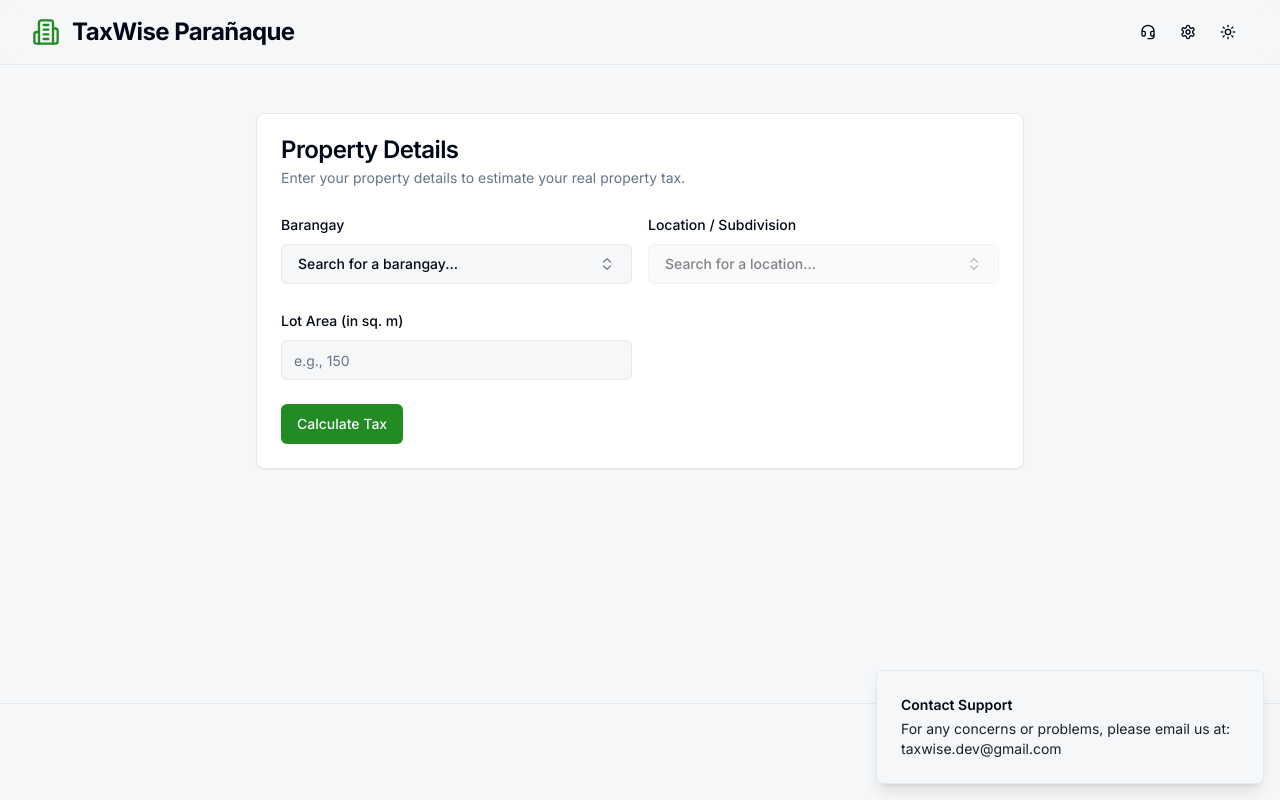
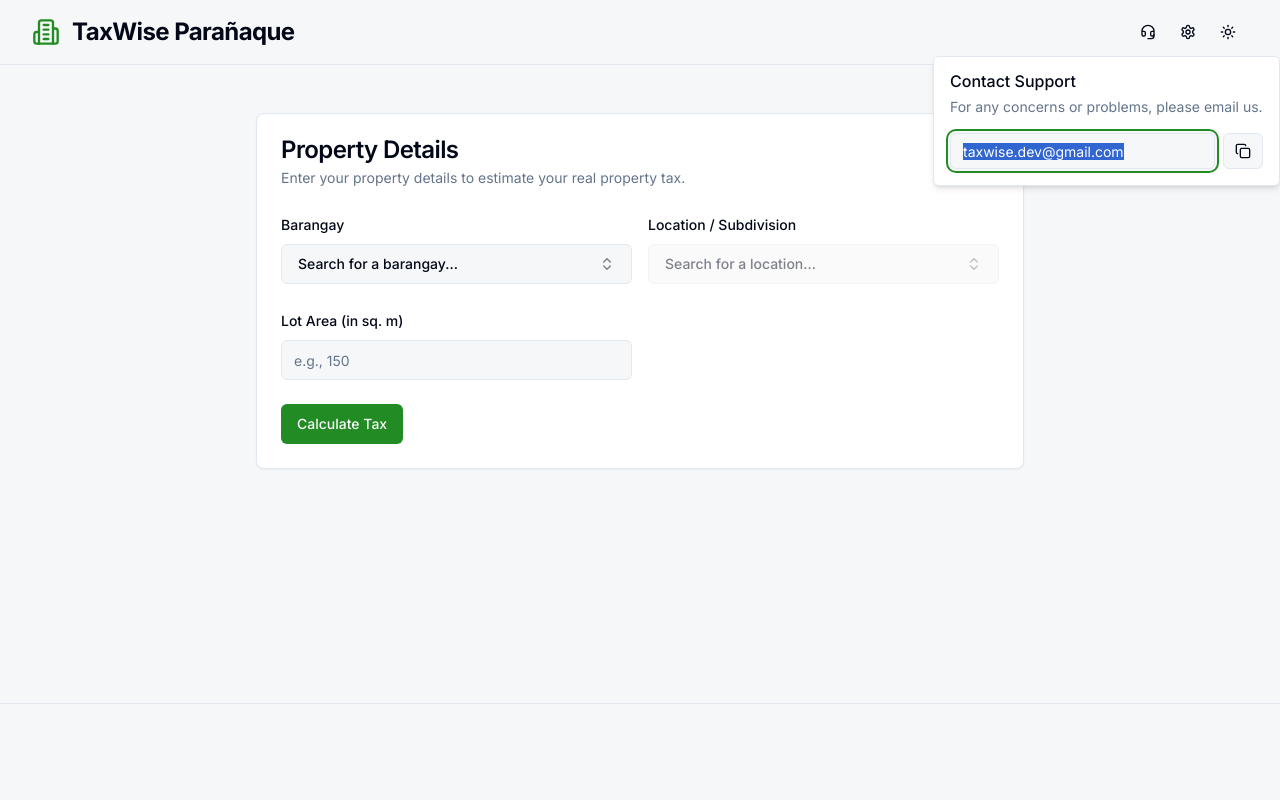
Before and after one commit to MarkJoshuaLTan/studio, a Next.js app: page / in a window 1280 px wide. Both pictures are taken after a click on the button 1148 px from the left and 32 px from the top of the page. Built offline with nearby package versions, Linux system fonts and the light colour scheme.

Commit message:
in the contact support, dont make it look like a notifcation and add a b

```diff
--- a/src/components/contact-support-button.tsx
+++ b/src/components/contact-support-button.tsx
@@ -1,29 +1,68 @@
 "use client";
 
+import { useState } from "react";
 import { Button } from "@/components/ui/button";
+import {
+  Popover,
+  PopoverContent,
+  PopoverTrigger,
+} from "@/components/ui/popover";
+import { Input } from "@/components/ui/input";
+import { Headset, Copy, Check } from "lucide-react";
 import { useToast } from "@/hooks/use-toast";
-import { Headset } from "lucide-react";
 
 export function ContactSupportButton() {
+  const email = "taxwise.dev@gmail.com";
+  const [hasCopied, setHasCopied] = useState(false);
   const { toast } = useToast();
 
-  const handleContactClick = () => {
+  const onCopy = () => {
+    navigator.clipboard.writeText(email);
+    setHasCopied(true);
     toast({
-      title: "Contact Support",
-      description: "For any concerns or problems, please email us at: taxwise.dev@gmail.com",
-      duration: 10000,
+      title: "Email address copied!",
+      duration: 2000,
     });
+    setTimeout(() => {
+      setHasCopied(false);
+    }, 2000);
   };
 
   return (
+    <Popover>
+      <PopoverTrigger asChild>
         <Button
           variant="ghost"
           size="icon"
-      onClick={handleContactClick}
           aria-label="Contact Support"
           title="Contact Support"
         >
           <Headset className="h-[1.2rem] w-[1.2rem]" />
         </Button>
+      </PopoverTrigger>
+      <PopoverContent className="w-auto">
+        <div className="space-y-2">
+          <h4 className="font-medium leading-none">Contact Support</h4>
+          <p className="text-sm text-muted-foreground">
+            For any concerns or problems, please email us.
+          </p>
+        </div>
+        <div className="mt-4 flex items-center space-x-2">
+          <Input
+            value={email}
+            readOnly
+            className="h-9 flex-1"
+          />
+          <Button variant="outline" size="icon" className="h-9 px-3" onClick={onCopy}>
+            <span className="sr-only">Copy</span>
+            {hasCopied ? (
+              <Check className="h-4 w-4" />
+            ) : (
+              <Copy className="h-4 w-4" />
+            )}
+          </Button>
+        </div>
+      </PopoverContent>
+    </Popover>
   );
 }
```
Lines whose indentation alone changed are shown as unchanged.
